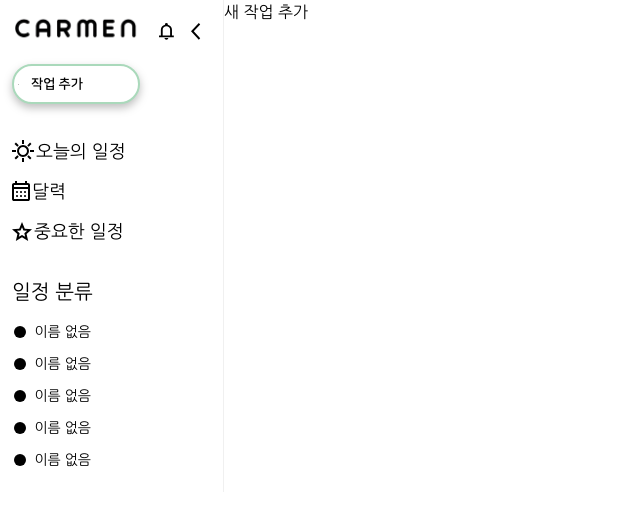
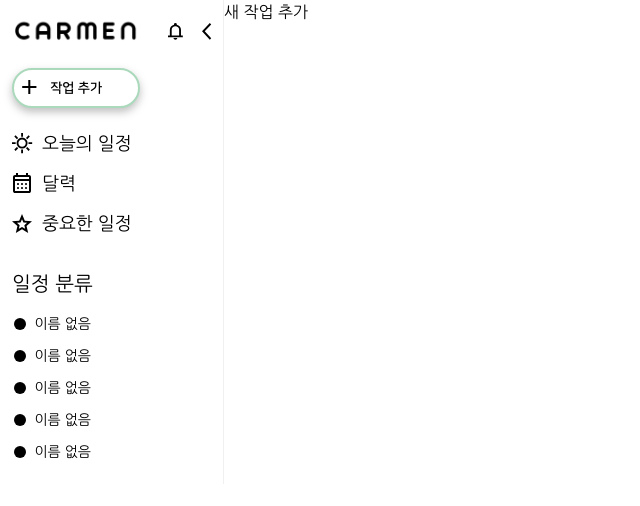
Before and after one commit to sangjin149/Carmen, a React (Create React App) app: page /addschedule in a window 1280 px wide. Shown: the top 506 px of the page, without its empty margins (0-640 px from the left). Built offline with nearby package versions, Linux system fonts and the light colour scheme.

Commit message:
Style: 사이드바 아이콘 레이아웃 수정

```diff
--- a/src/components/Sidebar/Header.jsx
+++ b/src/components/Sidebar/Header.jsx
@@ -3,8 +3,7 @@ import { Link } from "react-router-dom";
 import LogoIcon from "@assets/Logo.png";
 
 import { SidebarAlarm, SidebarFold } from "@icons";
-import Button from "@ui/Button";
-import Svg from "@ui/Svg";
+import { Icon, Button } from "@ui";
 
 export default function Header() {
     return (
@@ -14,10 +13,10 @@ export default function Header() {
             </Link>
             <ButtonPanel>
                 <HeaderButton>
-                    <Svg src={SidebarAlarm} alt="alarm" containerStyle={AlarmContainerStyle} />
+                    <Icon src={SidebarAlarm} alt="alarm" />
                 </HeaderButton>
                 <HeaderButton>
-                    <Svg src={SidebarFold} alt="fold" containerStyle={FoldContainerStyle} />
+                    <Icon src={SidebarFold} alt="fold" />
                 </HeaderButton>
             </ButtonPanel>
         </Container>
@@ -33,11 +32,13 @@ const Container = styled.header`
 
 const Logo = styled.img`
     width: 8rem;
+    height: 2.5rem;
 `;
 
 const ButtonPanel = styled.div`
     height: 100%;
     flex-grow: 1;
+    padding-left: 0.75rem;
 
     display: flex;
     place-content: center flex-end;
@@ -45,14 +46,6 @@ const ButtonPanel = styled.div`
 
 const HeaderButton = styled(Button)`
     width: 2rem;
+    height: 2.5rem;
+    padding-left: 2px;
 `;
-
-const AlarmContainerStyle = {
-    paddingBottom: "1px",
-    paddingLeft: "4px",
-};
-
-const FoldContainerStyle = {
-    paddingTop: "8px",
-    paddingLeft: "4px",
-};
--- a/src/components/Sidebar/Sidebar.jsx
+++ b/src/components/Sidebar/Sidebar.jsx
@@ -1,24 +1,21 @@
 import { styled } from "styled-components";
+import { Link } from "react-router-dom";
 import { SidebarAddSchedule } from "@icons";
 
-import Svg from "@ui/Svg";
-import Button from "@ui/Button";
+import { Button, Svg } from "@ui";
 import { Header, SidebarMenu, GroupMenu } from "@components/Sidebar";
-import { Link } from "react-router-dom";
 
 export default function Sidebar() {
     return (
         <Container>
             <Header />
             <nav>
-                <AddButtonContainer>
-                    <AddScheduleButton>
-                        <AddIcon src={SidebarAddSchedule} alt="add schedule icon" />
-                        <AddScheduleLink to="/addschedule">
-                            <strong>작업 추가</strong>
-                        </AddScheduleLink>
-                    </AddScheduleButton>
-                </AddButtonContainer>
+                <AddScheduleButton>
+                    <Svg src={SidebarAddSchedule} alt="add schedule icon" />
+                    <AddScheduleLink to="/addschedule">
+                        <strong>작업 추가</strong>
+                    </AddScheduleLink>
+                </AddScheduleButton>
                 <SidebarMenu />
                 <GroupMenu />
             </nav>
@@ -37,33 +34,25 @@ const Container = styled.div`
     border-right: 1px solid #f0f0f0;
 `;
 
-const AddButtonContainer = styled.div`
-    height: 4rem;
-    display: flex;
-    align-items: center;
-`;
-
 const AddScheduleButton = styled(Button)`
+    margin-top: 1rem;
     width: 8rem;
     height: 2.5rem;
-    border-radius: 1.25rem;
+    padding-left: 0.5rem;
 
     display: flex;
     align-items: center;
 
+    border: 2px solid #aad9bb;
+    border-radius: 1.25rem;
     background-color: white;
-    border: 2px solid #aad9bb;
+    filter: drop-shadow(0px 4px 4px rgb(0, 0, 0, 0.25));
 
     font-family: "NanumSquareB";
-    filter: drop-shadow(0px 4px 4px rgb(0, 0, 0, 0.25));
 `;
 
 const AddScheduleLink = styled(Link)`
+    padding-left: 0.7rem;
     text-decoration: none;
     color: black;
 `;
-
-const AddIcon = styled(Svg)`
-    padding-left: 0.25rem;
-    padding-right: 0.75rem;
-`;
--- a/src/components/Sidebar/SidebarMenu.jsx
+++ b/src/components/Sidebar/SidebarMenu.jsx
@@ -2,27 +2,27 @@ import { styled } from "styled-components";
 import { SidebarToday, SidebarCalendar, Star } from "@icons";
 import { NavLink } from "react-router-dom";
 
-import Svg from "@ui/Svg";
+import { Icon } from "@ui";
 
 export default function SidebarMenu() {
     return (
         <Container>
             <li>
                 <MenuItem to="/today">
-                    <Svg src={SidebarToday} containerStyle={TodayIconContainerStyle} alt="today icon" />
-                    오늘의 일정
+                    <Icon src={SidebarToday} alt="today icon" containerWidth={22} />
+                    <MenuLabel>오늘의 일정</MenuLabel>
                 </MenuItem>
             </li>
             <li>
                 <MenuItem to="/calendar">
-                    <Svg src={SidebarCalendar} containerStyle={CalendarIconContainerStyle} alt="calendar icon" />
-                    달력
+                    <Icon src={SidebarCalendar} alt="calendar icon" containerWidth={22} />
+                    <MenuLabel>달력</MenuLabel>
                 </MenuItem>
             </li>
             <li>
                 <MenuItem to="/important">
-                    <Svg src={Star} containerStyle={StarIconContainerStyle} alt="star icon" />
-                    중요한 일정
+                    <Icon src={Star} alt="star icon" containerWidth={22} />
+                    <MenuLabel>중요한 일정</MenuLabel>
                 </MenuItem>
             </li>
         </Container>
@@ -30,31 +30,6 @@ export default function SidebarMenu() {
 }
 
 const Container = styled.ul``;
-
-const IconContainerStyle = {
-    width: "1.75rem",
-    height: "100%",
-    marginRight: "0.5rem",
-    display: "flex",
-};
-
-const TodayIconContainerStyle = {
-    ...IconContainerStyle,
-    paddingLeft: "3px",
-    paddingTop: "6px",
-};
-
-const CalendarIconContainerStyle = {
-    ...IconContainerStyle,
-    paddingLeft: "5px",
-    paddingTop: "9px",
-};
-
-const StarIconContainerStyle = {
-    ...IconContainerStyle,
-    paddingLeft: "4px",
-    paddingTop: "8px",
-};
 
 const MenuItem = styled(NavLink)`
     display: flex;
@@ -64,3 +39,7 @@ const MenuItem = styled(NavLink)`
     text-decoration: none;
     color: black;
 `;
+
+const MenuLabel = styled.div`
+    padding-left: 0.5rem;
+`;
```
